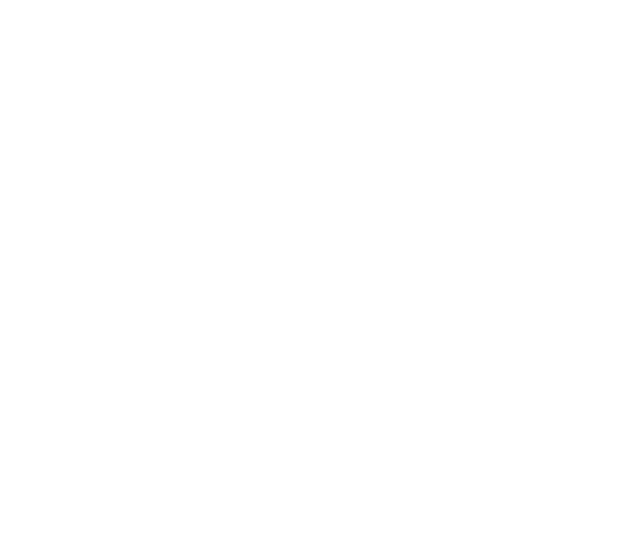
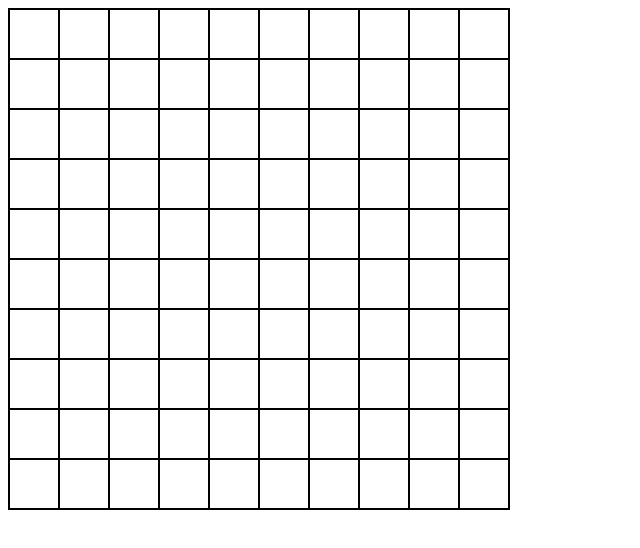
Before and after one commit to savwiley/battleship, a React (Create React App) app: page / in a window 1280 px wide. Shown: the top 548 px of the page, without its empty margins (0-640 px from the left). Built offline with nearby package versions, Linux system fonts and the light colour scheme.

Commit message:
added dom css

```diff
--- a/src/styles/style.css
+++ b/src/styles/style.css
@@ -0,0 +1,19 @@
+/* -- PRESETS rearrange later -- */
+
+.grid {
+  display: grid;
+  width: 500px;
+  height: 500px;
+  border: 1px solid #000;
+  grid-template-columns: repeat(10, 1fr);
+  grid-template-rows: repeat(10, 1fr);
+}
+
+.square {
+  border: 1px solid #000;
+  cursor: pointer;
+}
+
+.missed {
+  background: #fff;
+}
```
